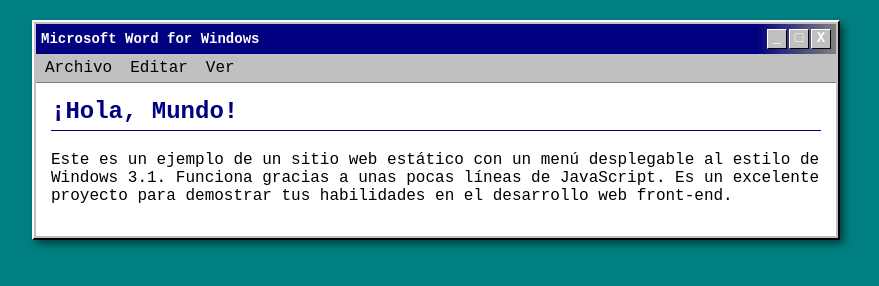
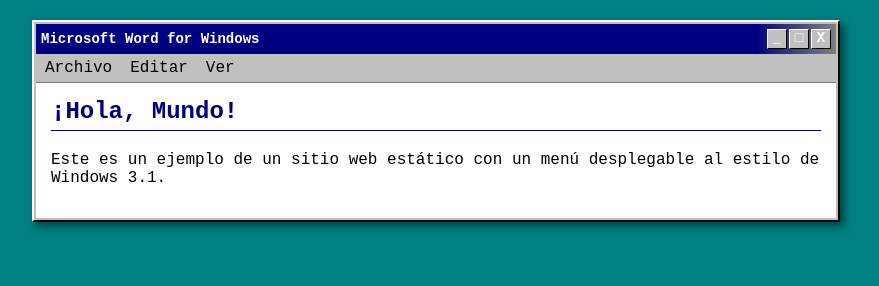
Before and after one commit to jav-car-1971/windows, a plain HTML site: page index.html in a window 1280 px wide. Shown: the whole page, without its empty margins (204-1083 px from the left). Drawn offline with Linux system fonts and the light colour scheme.

Commit message:
Update index.html

```diff
--- a/index.html
+++ b/index.html
@@ -173,7 +173,7 @@
         <div class="content">
             <h2>¡Hola, Mundo!</h2>
             <p>
-                Este es un ejemplo de un sitio web estático con un menú desplegable al estilo de Windows 3.1. Funciona gracias a unas pocas líneas de JavaScript. Es un excelente proyecto para demostrar tus habilidades en el desarrollo web front-end.
+                Este es un ejemplo de un sitio web estático con un menú desplegable al estilo de Windows 3.1.
             </p>
         </div>
     </div>
```
